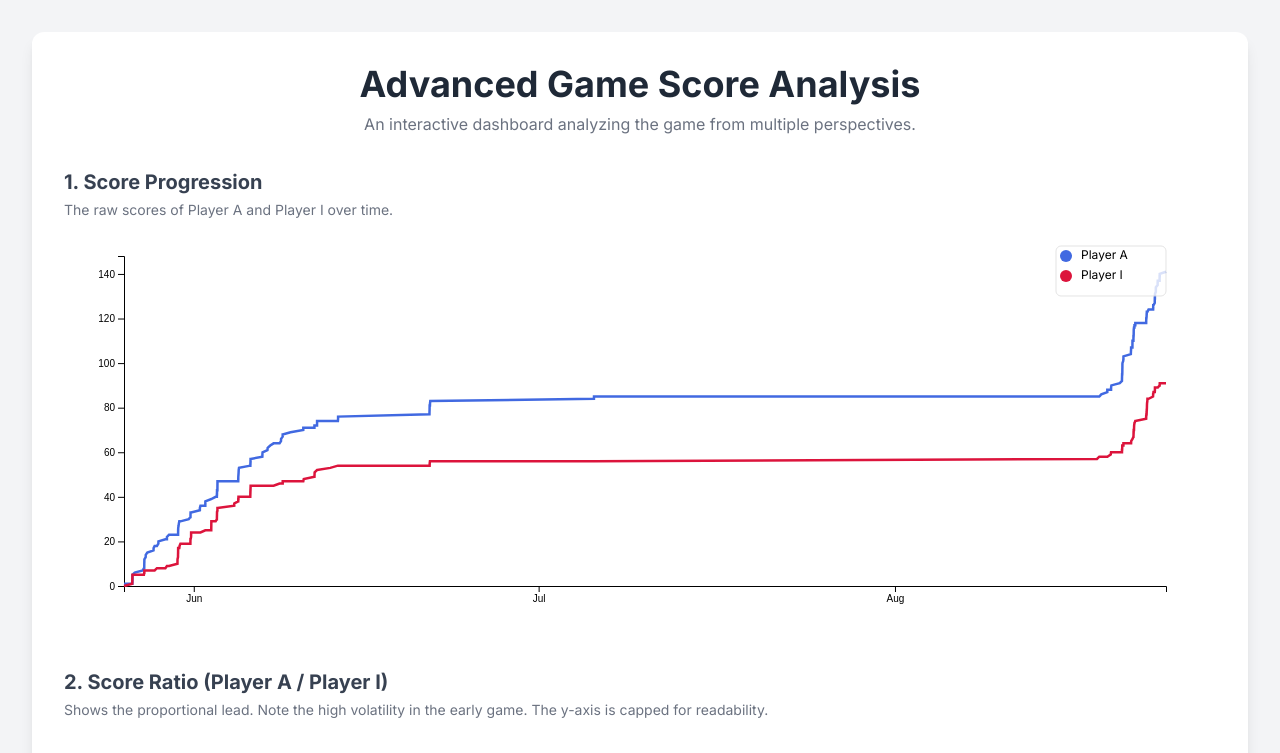
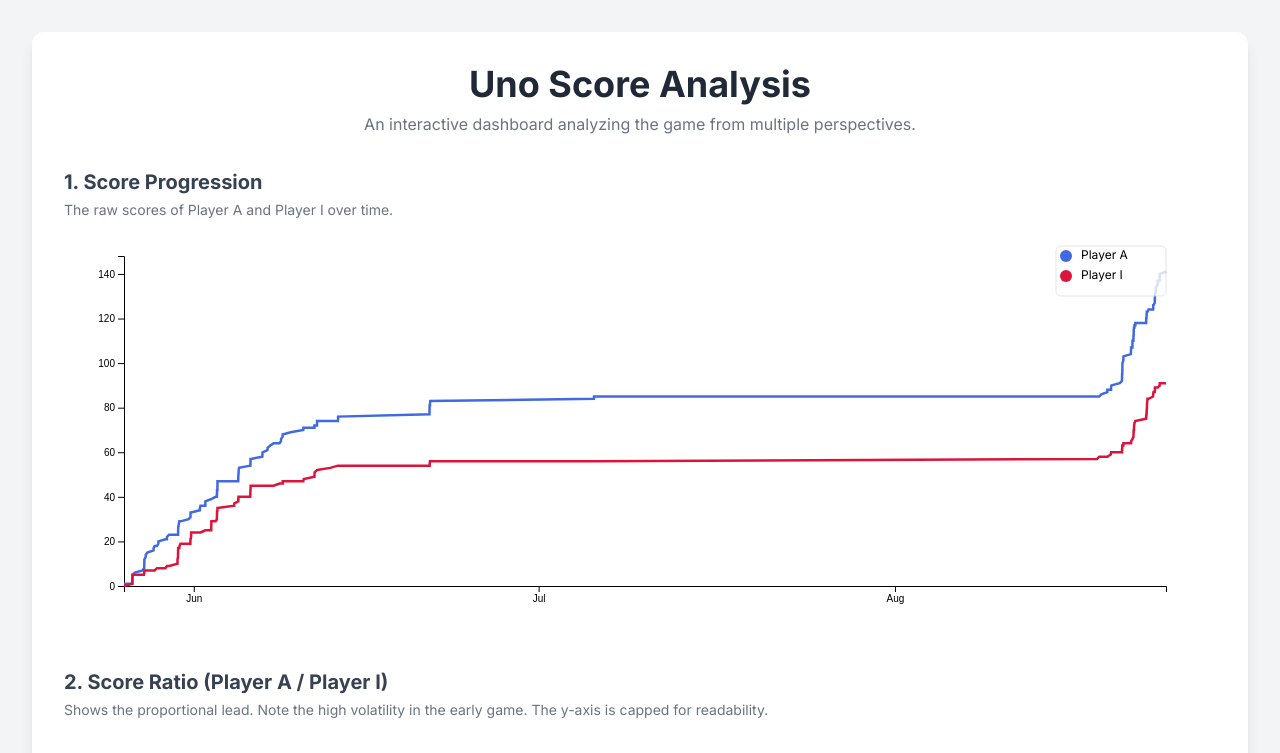
Before and after one commit to 1ahmadbassam/uno-scores, a plain HTML site: page index.html in a window 1280 px wide. Shown: the top 753 px of the page. Drawn offline with nearby package versions, Linux system fonts and the light colour scheme.

Commit message:
fix title

```diff
--- a/index.html
+++ b/index.html
@@ -48,7 +48,7 @@
     <div class="container mx-auto max-w-7xl p-4 sm:p-6 lg:p-8">
         <div class="bg-white rounded-xl shadow-lg p-4 sm:p-6 lg:p-8">
             <div class="mb-8 text-center">
-                <h1 class="text-3xl sm:text-4xl font-bold text-gray-800">Advanced Game Score Analysis</h1>
+                <h1 class="text-3xl sm:text-4xl font-bold text-gray-800">Uno Score Analysis</h1>
                 <p class="text-gray-500 mt-2">An interactive dashboard analyzing the game from multiple perspectives.</p>
             </div>
 
```
